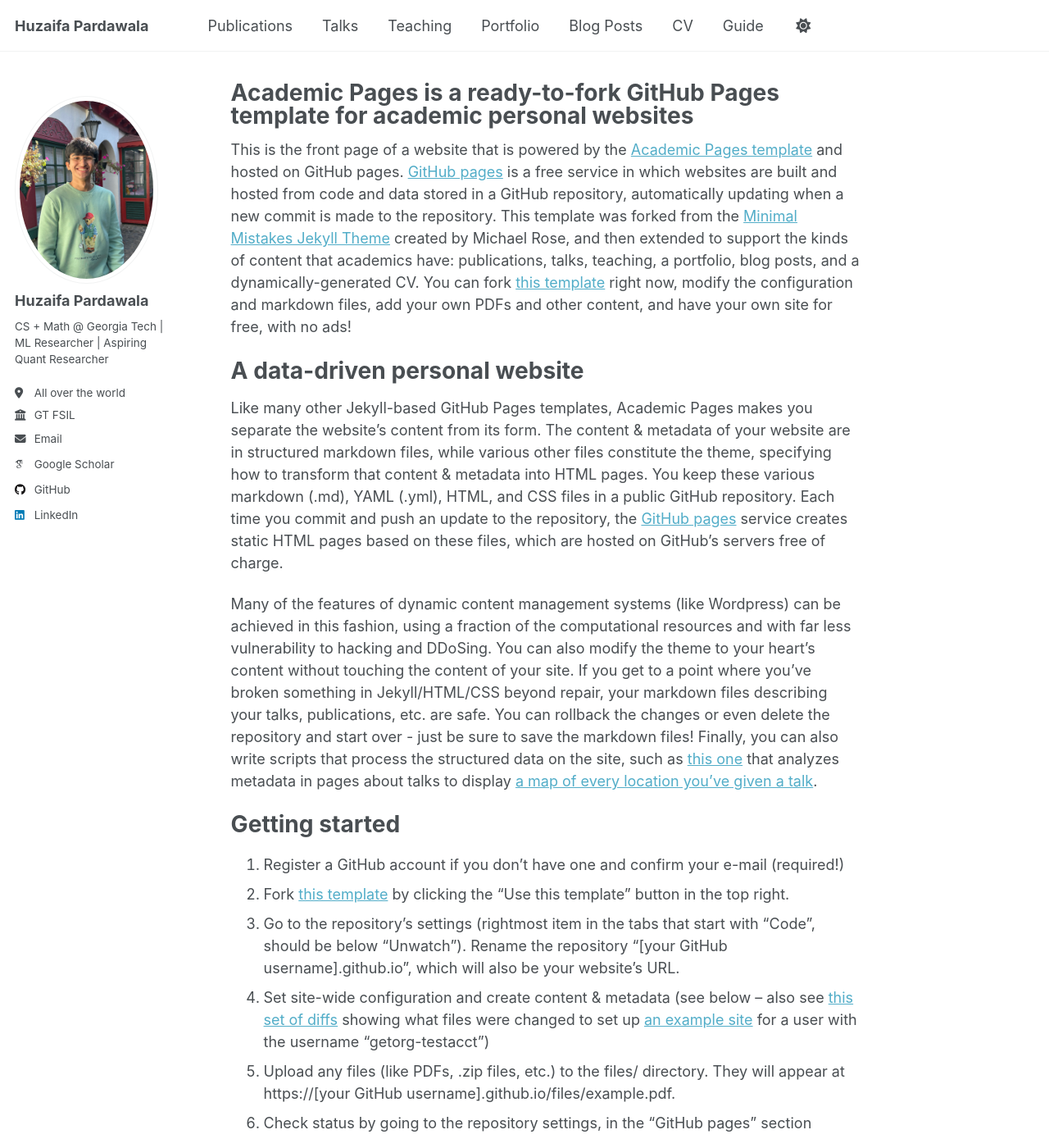
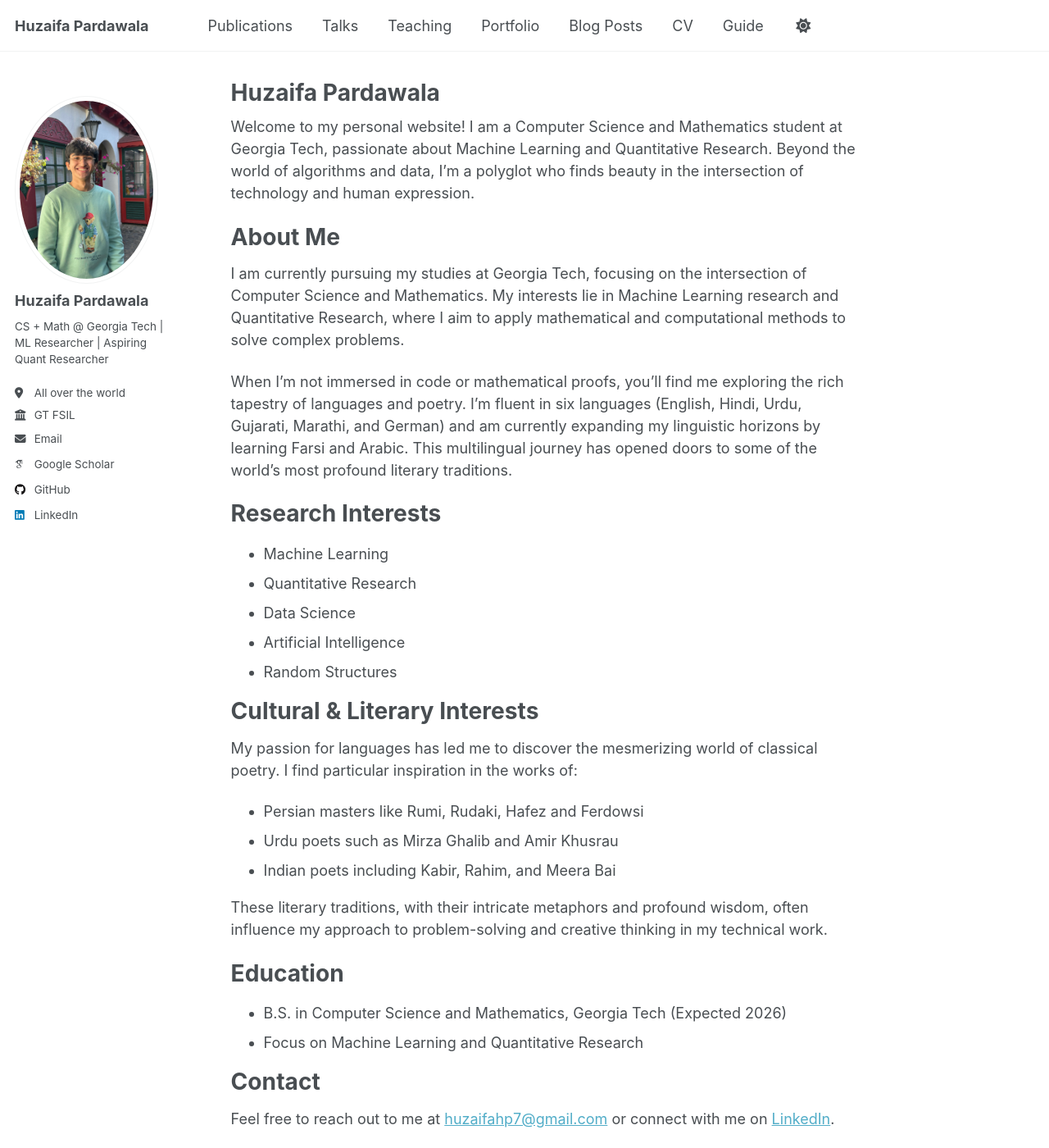
Before and after one commit to huzaifahp7/huzaifahp7.github.io, a Jekyll site: the page built from _pages/about.md, in a window 1280 px wide and 1400 px high. Shown: the whole window at 82% size. Built offline with Jekyll 4.4.1, drawn with Linux system fonts in a browser that asks for light colours; some web fonts are replaced; some of the changed text lies outside the part shown.

Commit message:
feat: changing about me

```diff
--- a/_config.yml
+++ b/_config.yml
@@ -60,7 +60,7 @@ author:
   keybase: # Username
   instagram: # Username
   lastfm: # Username
-  linkedin: "https://www.linkedin.com/in/huzaifa-pardawala-75106a219/"
+  linkedin: "huzaifa-pardawala-75106a219/"
   mastodon: # URL
   medium: # URL
   pinterest: # Username
--- a/_pages/about.md
+++ b/_pages/about.md
@@ -1,49 +1,49 @@
 ---
 permalink: /
-title: "Academic Pages is a ready-to-fork GitHub Pages template for academic personal websites"
+title: "Huzaifa Pardawala"
 author_profile: true
 redirect_from:
   - /about/
   - /about.html
 ---
 
-This is the front page of a website that is powered by the [Academic Pages template](https://github.com/academicpages/academicpages.github.io) and hosted on GitHub pages. [GitHub pages](https://pages.github.com) is a free service in which websites are built and hosted from code and data stored in a GitHub repository, automatically updating when a new commit is made to the repository. This template was forked from the [Minimal Mistakes Jekyll Theme](https://mmistakes.github.io/minimal-mistakes/) created by Michael Rose, and then extended to support the kinds of content that academics have: publications, talks, teaching, a portfolio, blog posts, and a dynamically-generated CV. You can fork [this template](https://github.com/academicpages/academicpages.github.io) right now, modify the configuration and markdown files, add your own PDFs and other content, and have your own site for free, with no ads!
+Welcome to my personal website! I am a Computer Science and Mathematics student at Georgia Tech, passionate about Machine Learning and Quantitative Research. Beyond the world of algorithms and data, I'm a polyglot who finds beauty in the intersection of technology and human expression.
 
-A data-driven personal website
-======
-Like many other Jekyll-based GitHub Pages templates, Academic Pages makes you separate the website's content from its form. The content & metadata of your website are in structured markdown files, while various other files constitute the theme, specifying how to transform that content & metadata into HTML pages. You keep these various markdown (.md), YAML (.yml), HTML, and CSS files in a public GitHub repository. Each time you commit and push an update to the repository, the [GitHub pages](https://pages.github.com/) service creates static HTML pages based on these files, which are hosted on GitHub's servers free of charge.
+# About Me
 
-Many of the features of dynamic content management systems (like Wordpress) can be achieved in this fashion, using a fraction of the computational resources and with far less vulnerability to hacking and DDoSing. You can also modify the theme to your heart's content without touching the content of your site. If you get to a point where you've broken something in Jekyll/HTML/CSS beyond repair, your markdown files describing your talks, publications, etc. are safe. You can rollback the changes or even delete the repository and start over - just be sure to save the markdown files! Finally, you can also write scripts that process the structured data on the site, such as [this one](https://github.com/academicpages/academicpages.github.io/blob/master/talkmap.ipynb) that analyzes metadata in pages about talks to display [a map of every location you've given a talk](https://academicpages.github.io/talkmap.html).
+I am currently pursuing my studies at Georgia Tech, focusing on the intersection of Computer Science and Mathematics. My interests lie in Machine Learning research and Quantitative Research, where I aim to apply mathematical and computational methods to solve complex problems.
 
-Getting started
-======
-1. Register a GitHub account if you don't have one and confirm your e-mail (required!)
-1. Fork [this template](https://github.com/academicpages/academicpages.github.io) by clicking the "Use this template" button in the top right.
-1. Go to the repository's settings (rightmost item in the tabs that start with "Code", should be below "Unwatch"). Rename the repository "[your GitHub username].github.io", which will also be your website's URL.
-1. Set site-wide configuration and create content & metadata (see below -- also see [this set of diffs](http://archive.is/3TPas) showing what files were changed to set up [an example site](https://getorg-testacct.github.io) for a user with the username "getorg-testacct")
-1. Upload any files (like PDFs, .zip files, etc.) to the files/ directory. They will appear at https://[your GitHub username].github.io/files/example.pdf.
-1. Check status by going to the repository settings, in the "GitHub pages" section
+When I'm not immersed in code or mathematical proofs, you'll find me exploring the rich tapestry of languages and poetry. I'm fluent in six languages (English, Hindi, Urdu, Gujarati, Marathi, and German) and am currently expanding my linguistic horizons by learning Farsi and Arabic. This multilingual journey has opened doors to some of the world's most profound literary traditions.
 
-Site-wide configuration
-------
-The main configuration file for the site is in the base directory in [_config.yml](https://github.com/academicpages/academicpages.github.io/blob/master/_config.yml), which defines the content in the sidebars and other site-wide features. You will need to replace the default variables with ones about yourself and your site's github repository. The configuration file for the top menu is in [_data/navigation.yml](https://github.com/academicpages/academicpages.github.io/blob/master/_data/navigation.yml). For example, if you don't have a portfolio or blog posts, you can remove those items from that navigation.yml file to remove them from the header.
+# Research Interests
 
-Create content & metadata
-------
-For site content, there is one markdown file for each type of content, which are stored in directories like _publications, _talks, _posts, _teaching, or _pages. For example, each talk is a markdown file in the [_talks directory](https://github.com/academicpages/academicpages.github.io/tree/master/_talks). At the top of each markdown file is structured data in YAML about the talk, which the theme will parse to do lots of cool stuff. The same structured data about a talk is used to generate the list of talks on the [Talks page](https://academicpages.github.io/talks), each [individual page](https://academicpages.github.io/talks/2012-03-01-talk-1) for specific talks, the talks section for the [CV page](https://academicpages.github.io/cv), and the [map of places you've given a talk](https://academicpages.github.io/talkmap.html) (if you run this [python file](https://github.com/academicpages/academicpages.github.io/blob/master/talkmap.py) or [Jupyter notebook](https://github.com/academicpages/academicpages.github.io/blob/master/talkmap.ipynb), which creates the HTML for the map based on the contents of the _talks directory).
+- Machine Learning
+- Quantitative Research
+- Data Science
+- Artificial Intelligence
+- Random Structures
 
-**Markdown generator**
+# Cultural & Literary Interests
 
-The repository includes [a set of Jupyter notebooks](https://github.com/academicpages/academicpages.github.io/tree/master/markdown_generator
-) that converts a CSV containing structured data about talks or presentations into individual markdown files that will be properly formatted for the Academic Pages template. The sample CSVs in that directory are the ones I used to create my own personal website at stuartgeiger.com. My usual workflow is that I keep a spreadsheet of my publications and talks, then run the code in these notebooks to generate the markdown files, then commit and push them to the GitHub repository.
+My passion for languages has led me to discover the mesmerizing world of classical poetry. I find particular inspiration in the works of:
 
-How to edit your site's GitHub repository
-------
-Many people use a git client to create files on their local computer and then push them to GitHub's servers. If you are not familiar with git, you can directly edit these configuration and markdown files directly in the github.com interface. Navigate to a file (like [this one](https://github.com/academicpages/academicpages.github.io/blob/master/_talks/2012-03-01-talk-1.md) and click the pencil icon in the top right of the content preview (to the right of the "Raw | Blame | History" buttons). You can delete a file by clicking the trashcan icon to the right of the pencil icon. You can also create new files or upload files by navigating to a directory and clicking the "Create new file" or "Upload files" buttons.
+- Persian masters like Rumi, Rudaki, Hafez and Ferdowsi
+- Urdu poets such as Mirza Ghalib and Amir Khusrau
+- Indian poets including Kabir, Rahim, and Meera Bai
 
-Example: editing a markdown file for a talk
-![Editing a markdown file for a talk](/images/editing-talk.png)
+These literary traditions, with their intricate metaphors and profound wisdom, often influence my approach to problem-solving and creative thinking in my technical work.
 
-For more info
-------
-More info about configuring Academic Pages can be found in [the guide](https://academicpages.github.io/markdown/), the [growing wiki](https://github.com/academicpages/academicpages.github.io/wiki), and you can always [ask a question on GitHub](https://github.com/academicpages/academicpages.github.io/discussions). The [guides for the Minimal Mistakes theme](https://mmistakes.github.io/minimal-mistakes/docs/configuration/) (which this theme was forked from) might also be helpful.
+# Education
+
+- B.S. in Computer Science and Mathematics, Georgia Tech (Expected 2026)
+- Focus on Machine Learning and Quantitative Research
+
+# Contact
+
+Feel free to reach out to me at [huzaifahp7@gmail.com](mailto:huzaifahp7@gmail.com) or connect with me on [LinkedIn](https://www.linkedin.com/in/huzaifa-pardawala-75106a219/).
+
+You can also find me on:
+
+- [GitHub](https://github.com/huzaifahp7)
+- [Google Scholar](https://scholar.google.com/citations?user=8tjHDikAAAAJ&hl=en)
+- [X / Twitter](https://twitter.com/huzaifahp7)
```
